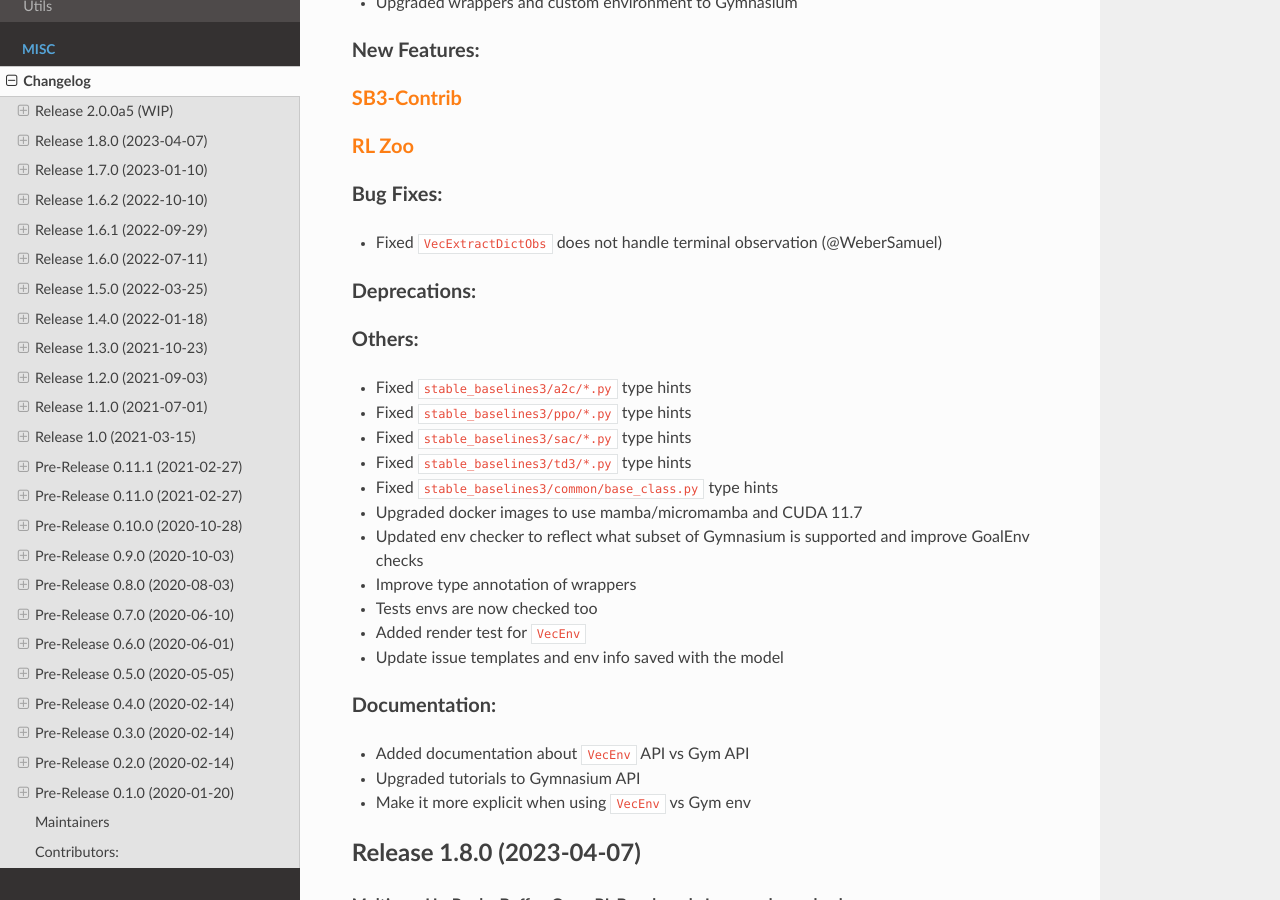
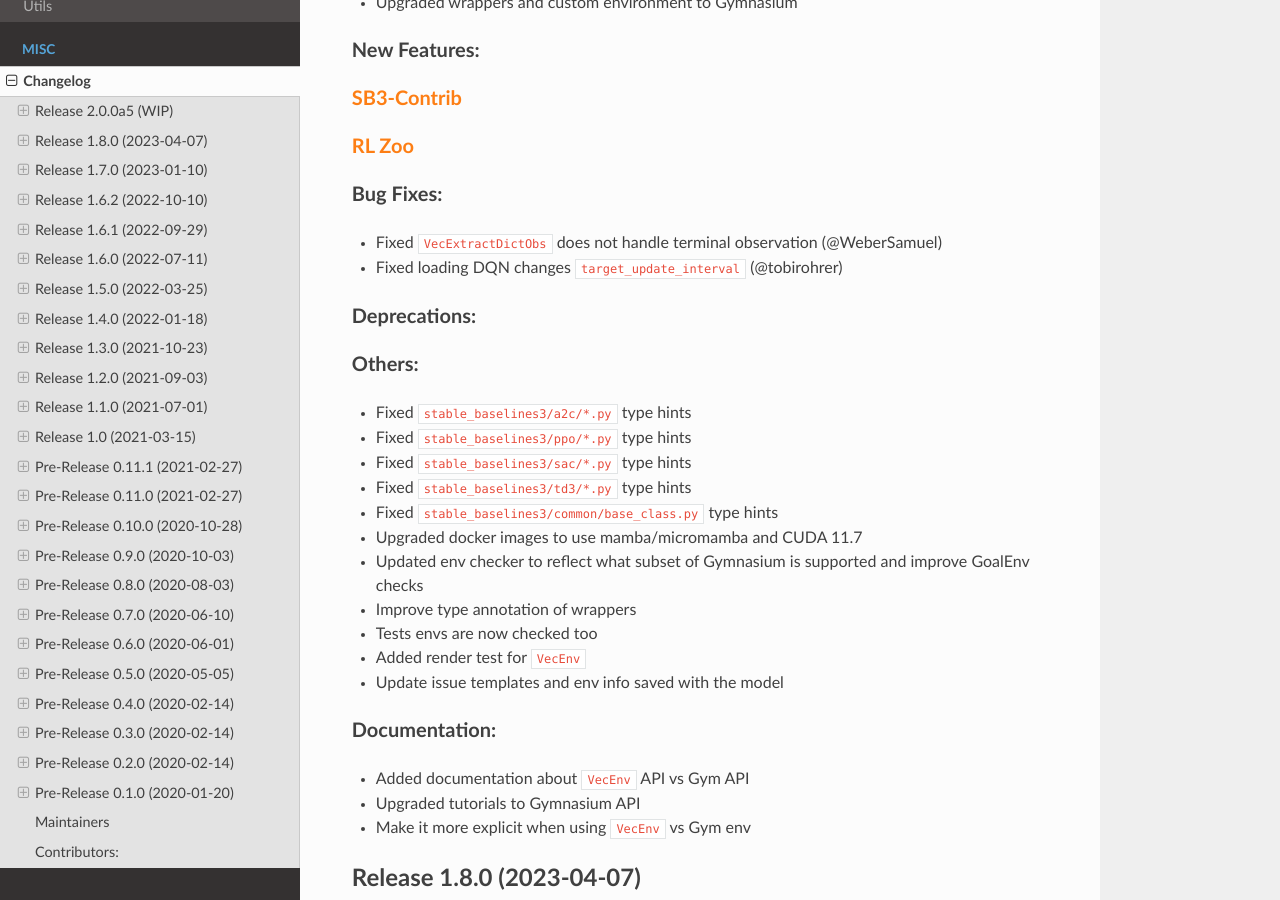
Before and after one commit to DLR-RM/stable-baselines3, a Sphinx documentation site: the page built from docs/misc/changelog.rst, in a window 1280 px wide and 900 px high, scrolled down 588 px. Built offline with Sphinx 7.4.7 and the Read the Docs theme 2.0.0, drawn with Linux system fonts in a browser that asks for light colours; pages that are not in the unit, such as notebooks, are missing from menus.

Commit message:
Added changelog entry and changed test comment

```diff
--- a/docs/misc/changelog.rst
+++ b/docs/misc/changelog.rst
@@ -35,6 +35,7 @@
 Bug Fixes:
 ^^^^^^^^^^
 - Fixed ``VecExtractDictObs`` does not handle terminal observation (@WeberSamuel)
+- Fixed loading DQN changes ``target_update_interval`` (@tobirohrer)
 
 Deprecations:
 ^^^^^^^^^^^^^
```
Also changed, not shown: 1 other file.
